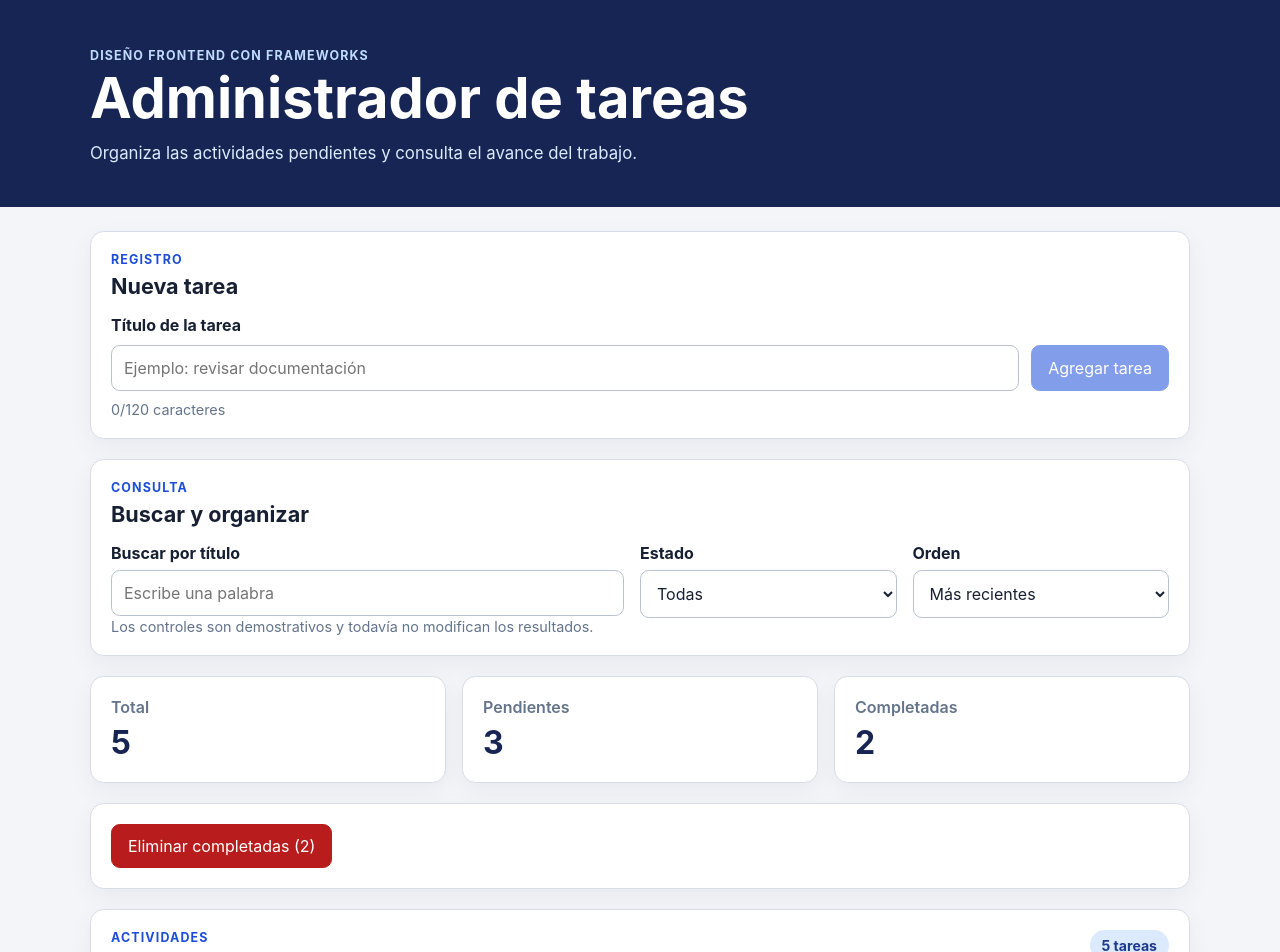
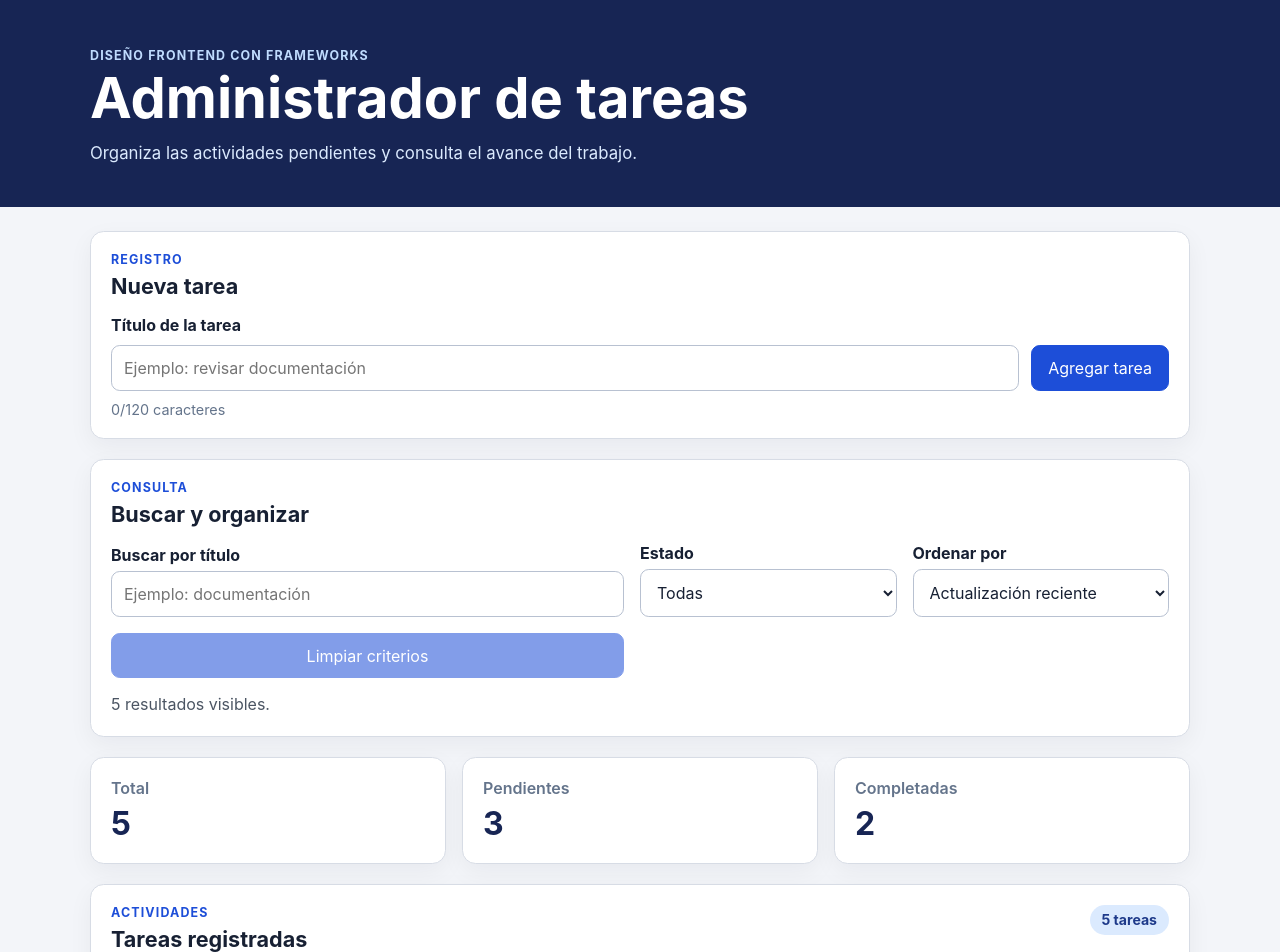
Before and after one commit to Mcuzz/task-manager-frontend, a React (Vite) app: page / in a window 1280 px wide. Shown: the top 952 px of the page. Built offline with nearby package versions, Linux system fonts and the light colour scheme.

Commit message:
feat: agregar consulta y persistencia local de tareas

```diff
--- a/src/App.tsx
+++ b/src/App.tsx
@@ -1,23 +1,32 @@
-import { useState } from "react";
+import { useEffect, useState } from "react";
 import { AppHeader } from "./components/AppHeader";
-import TaskFilters from "./components/TaskFilters";
+import { TaskFilters } from "./components/TaskFilters";
 import { TaskForm } from "./components/TaskForm";
 import { TaskList } from "./components/TaskList";
 import { TaskSummary } from "./components/TaskSummary";
 import { tasks as initialTasks } from "./data/task";
 import type { Task } from "./models/task.interface";
-import { TaskActions } from "./components/TaskActions";
+import type { TaskFilter, TaskSort } from "./models/task-view.types";
+import { getVisibleTasks } from "./services/task-query.service";
+import { loadTasks, saveTasks } from "./services/task-storage.service";
 export default function App() {
-  const [tasks, setTasks] = useState<Task[]>(() => [...initialTasks]);
-  const completedCount = tasks.filter(
-    (task) => task.status === "completed",
-  ).length;
-  function handleClearCompleted() {
-    setTasks((currentTasks) =>
-      currentTasks.filter((task) => task.status !== "completed"),
-    );
-  }
-  function handleAddTask(title: string) {
+  const [tasks, setTasks] = useState<Task[]>(() => loadTasks(initialTasks));
+  const [query, setQuery] = useState("");
+  const [filter, setFilter] = useState<TaskFilter>("all");
+  const [sortBy, setSortBy] = useState<TaskSort>("updated-desc");
+  useEffect(() => {
+    saveTasks(tasks);
+  }, [tasks]);
+  const visibleTasks = getVisibleTasks(tasks, {
+    query,
+    filter,
+    sortBy,
+  });
+  const hasActiveCriteria = query.trim() !== "" || filter !== "all";
+  const emptyMessage = hasActiveCriteria
+    ? "No hay tareas que coincidan con la búsqueda y el filtro."
+    : "Utiliza el formulario para registrar una nueva actividad.";
+  function handleAddTask(title: string): void {
     const now = new Date().toISOString();
     const newTask: Task = {
       id: crypto.randomUUID(),
@@ -27,11 +36,8 @@ export default function App() {
       updatedAt: now,
     };
     setTasks((currentTasks) => [newTask, ...currentTasks]);
-    setTasks((currentTasks) =>
-      currentTasks.filter((task) => task.status !== "completed"),
-    );
   }
-  function handleToggleStatus(id: string) {
+  function handleToggleStatus(id: string): void {
     const now = new Date().toISOString();
     setTasks((currentTasks) =>
       currentTasks.map((task) => {
@@ -46,7 +52,7 @@ export default function App() {
       }),
     );
   }
-  function handleEditTask(id: string, title: string) {
+  function handleEditTask(id: string, title: string): void {
     const now = new Date().toISOString();
     setTasks((currentTasks) =>
       currentTasks.map((task) =>
@@ -60,7 +66,7 @@ export default function App() {
       ),
     );
   }
-  function handleDeleteTask(id: string) {
+  function handleDeleteTask(id: string): void {
     const selectedTask = tasks.find((task) => task.id === id);
     if (!selectedTask) {
       return;
@@ -73,20 +79,30 @@ export default function App() {
     }
     setTasks((currentTasks) => currentTasks.filter((task) => task.id !== id));
   }
+  function handleClearCriteria(): void {
+    setQuery("");
+    setFilter("all");
+    setSortBy("updated-desc");
+  }
   return (
     <div className="app-shell">
       <AppHeader />
       <main className="app-main">
         <TaskForm onAddTask={handleAddTask} />
-        <TaskFilters />
+        <TaskFilters
+          query={query}
+          filter={filter}
+          sortBy={sortBy}
+          resultCount={visibleTasks.length}
+          onQueryChange={setQuery}
+          onFilterChange={setFilter}
+          onSortChange={setSortBy}
+          onClear={handleClearCriteria}
+        />
         <TaskSummary tasks={tasks} />
-        <TaskActions
-          completedCount={completedCount}
-          onClearCompleted={handleClearCompleted}
-        />
-
         <TaskList
-          tasks={tasks}
+          tasks={visibleTasks}
+          emptyMessage={emptyMessage}
           onToggleStatus={handleToggleStatus}
           onEditTask={handleEditTask}
           onDeleteTask={handleDeleteTask}
--- a/src/components/TaskFilters.tsx
+++ b/src/components/TaskFilters.tsx
@@ -1,40 +1,118 @@
-export default function TaskFilters() {
+
+import type {
+  TaskFilter,
+  TaskSort,
+} from '../models/task-view.types';
+
+interface TaskFiltersProps {
+  query: string;
+  filter: TaskFilter;
+  sortBy: TaskSort;
+  resultCount: number;
+  onQueryChange: (value: string) => void;
+  onFilterChange: (value: TaskFilter) => void;
+  onSortChange: (value: TaskSort) => void;
+  onClear: () => void;
+}
+
+export function TaskFilters({
+  query,
+  filter,
+  sortBy,
+  resultCount,
+  onQueryChange,
+  onFilterChange,
+  onSortChange,
+  onClear,
+}: TaskFiltersProps) {
+  const hasActiveCriteria =
+    query.trim() !== '' ||
+    filter !== 'all' ||
+    sortBy !== 'updated-desc';
+
+  const resultLabel =
+    resultCount === 1
+      ? '1 resultado visible.'
+      : `${resultCount} resultados visibles.`;
+
   return (
-    <section className="panel" aria-labelledby="filters-title">
+    <section
+      className="panel"
+      aria-labelledby="task-filters-title"
+    >
       <div className="section-heading">
         <div>
-          <p className="section-heading__eyebrow">Consulta</p>
-          <h2 id="filters-title">Buscar y organizar</h2>
+          <p className="section-heading__eyebrow">
+            Consulta
+          </p>
+          <h2 id="task-filters-title">
+            Buscar y organizar
+          </h2>
         </div>
       </div>
+
       <div className="filters-grid">
-        <div className="field">
-          <label htmlFor="task-search">Buscar por título</label>
+        <label className="filter-field">
+          <span>Buscar por título</span>
           <input
-            id="task-search"
             type="search"
-            placeholder="Escribe una palabra"
+            value={query}
+            placeholder="Ejemplo: documentación"
+            onChange={(event) =>
+              onQueryChange(event.target.value)
+            }
           />
-        </div>
-        <div className="field">
-          <label htmlFor="status-filter">Estado</label>
-          <select id="status-filter" defaultValue="all">
+        </label>
+
+        <label className="filter-field">
+          <span>Estado</span>
+          <select
+            value={filter}
+            onChange={(event) =>
+              onFilterChange(
+                event.target.value as TaskFilter,
+              )
+            }
+          >
             <option value="all">Todas</option>
             <option value="pending">Pendientes</option>
             <option value="completed">Completadas</option>
           </select>
-        </div>
-        <div className="field">
-          <label htmlFor="task-order">Orden</label>
-          <select id="task-order" defaultValue="newest">
-            <option value="newest">Más recientes</option>
-            <option value="oldest">Más antiguas</option>
-            <option value="title">Por título</option>
+        </label>
+
+        <label className="filter-field">
+          <span>Ordenar por</span>
+          <select
+            value={sortBy}
+            onChange={(event) =>
+              onSortChange(
+                event.target.value as TaskSort,
+              )
+            }
+          >
+            <option value="updated-desc">
+              Actualización reciente
+            </option>
+            <option value="created-desc">
+              Creación reciente
+            </option>
+            <option value="title-asc">
+              Título A a Z
+            </option>
           </select>
-        </div>
+        </label>
+
+        <button
+          type="button"
+          onClick={onClear}
+          disabled={!hasActiveCriteria}
+        >
+          Limpiar criterios
+        </button>
       </div>
-      <p className="helper-text">
-        Los controles son demostrativos y todavía no modifican los resultados.
+
+      <p className="filter-results" role="status">
+        {resultLabel}
       </p>
     </section>
   );
--- a/src/components/TaskForm.tsx
+++ b/src/components/TaskForm.tsx
@@ -1,18 +1,31 @@
 import { useState } from "react";
 import type { FormEvent } from "react";
+import {
+  TASK_TITLE_MAX_LENGTH,
+  validateTaskTitle,
+} from "../utils/task-validation";
 interface TaskFormProps {
   onAddTask: (title: string) => void;
 }
 export function TaskForm({ onAddTask }: TaskFormProps) {
   const [title, setTitle] = useState("");
-  const normalizedTitle = title.trim();
-  function handleSubmit(event: FormEvent<HTMLFormElement>) {
+  const [error, setError] = useState("");
+  function handleTitleChange(value: string): void {
+    setTitle(value);
+    if (error) {
+      setError(validateTaskTitle(value) ?? "");
+    }
+  }
+  function handleSubmit(event: FormEvent<HTMLFormElement>): void {
     event.preventDefault();
-    if (!normalizedTitle) {
+    const validationMessage = validateTaskTitle(title);
+    if (validationMessage) {
+      setError(validationMessage);
       return;
     }
-    onAddTask(normalizedTitle);
+    onAddTask(title.trim());
     setTitle("");
+    setError("");
   }
   return (
     <section className="panel" aria-labelledby="task-form-title">
@@ -22,7 +35,7 @@ export function TaskForm({ onAddTask }: TaskFormProps) {
           <h2 id="task-form-title">Nueva tarea</h2>
         </div>
       </div>
-      <form className="task-form" onSubmit={handleSubmit}>
+      <form className="task-form" onSubmit={handleSubmit} noValidate>
         <label htmlFor="task-title">Título de la tarea</label>
         <div className="task-form__row">
           <input
@@ -30,16 +43,24 @@ export function TaskForm({ onAddTask }: TaskFormProps) {
             name="title"
             type="text"
             placeholder="Ejemplo: revisar documentación"
-            maxLength={120}
+            maxLength={TASK_TITLE_MAX_LENGTH}
             value={title}
-            onChange={(event) => setTitle(event.target.value)}
-            required
+            onChange={(event) => handleTitleChange(event.target.value)}
+            aria-invalid={Boolean(error)}
+            aria-describedby={
+              error ? "task-title-help task-title-error" : "task-title-help"
+            }
           />
-          <button type="submit" disabled={!normalizedTitle}>
-            Agregar tarea
-          </button>
+          <button type="submit">Agregar tarea</button>
         </div>
-        <p className="helper-text">{title.length}/120 caracteres</p>
+        <p id="task-title-help" className="helper-text">
+          {title.length}/{TASK_TITLE_MAX_LENGTH} caracteres
+        </p>
+        {error && (
+          <p id="task-title-error" className="field-error" role="alert">
+            {error}
+          </p>
+        )}
       </form>
     </section>
   );
--- a/src/components/TaskList.tsx
+++ b/src/components/TaskList.tsx
@@ -2,12 +2,14 @@ import type { Task } from "../models/task.interface";
 import { TaskItem } from "./TaskItem";
 interface TaskListProps {
   tasks: Task[];
+  emptyMessage: string;
   onToggleStatus: (id: string) => void;
   onEditTask: (id: string, title: string) => void;
   onDeleteTask: (id: string) => void;
 }
 export function TaskList({
   tasks,
+  emptyMessage,
   onToggleStatus,
   onEditTask,
   onDeleteTask,
@@ -24,8 +26,8 @@ export function TaskList({
       </div>
       {tasks.length === 0 ? (
         <div className="empty-state" role="status">
-          <h3>No hay tareas registradas</h3>
-          <p>Utiliza el formulario para registrar una nueva actividad.</p>
+          <h3>Sin resultados</h3>
+          <p>{emptyMessage}</p>
         </div>
       ) : (
         <div className="task-list" role="list">
--- /dev/null
+++ b/src/services/task-query.service.ts
@@ -0,0 +1,52 @@
+import type { Task } from '../models/task.interface';
+import type {
+    TaskSort,
+    TaskViewOptions,
+} from '../models/task-view.types';
+const titleCollator = new Intl.Collator('es-MX', {
+    sensitivity: 'base',
+});
+function compareTasks(
+    firstTask: Task,
+    secondTask: Task,
+    sortBy: TaskSort,
+): number {
+    switch (sortBy) {
+        case 'created-desc':
+            return (
+                Date.parse(secondTask.createdAt) -
+                Date.parse(firstTask.createdAt)
+            );
+        case 'title-asc':
+            return titleCollator.compare(
+                firstTask.title,
+                secondTask.title,
+            );
+        case 'updated-desc':
+        default:
+            return (
+                Date.parse(secondTask.updatedAt) -
+                Date.parse(firstTask.updatedAt)
+            );
+    }
+}
+export function getVisibleTasks(
+    tasks: Task[],
+    options: TaskViewOptions,
+): Task[] {
+    const normalizedQuery = options.query
+        .trim()
+        .toLocaleLowerCase('es-MX');
+    const filteredTasks = tasks.filter((task) => {
+        const matchesQuery = task.title
+            .toLocaleLowerCase('es-MX')
+            .includes(normalizedQuery);
+        const matchesFilter =
+            options.filter === 'all' ||
+            task.status === options.filter;
+        return matchesQuery && matchesFilter;
+    });
+    return [...filteredTasks].sort((firstTask, secondTask) =>
+        compareTasks(firstTask, secondTask, options.sortBy),
+    );
+}
--- a/src/styles/index.css
+++ b/src/styles/index.css
@@ -381,3 +381,42 @@ p {
     white-space: nowrap;
     border: 0;
 }
+
+.field-error {
+margin: 0;
+color: #9b1c1c;
+font-size: 0.9rem;
+font-weight: 700;
+}
+input[aria-invalid='true'] {
+border-color: #9b1c1c;
+outline-color: #9b1c1c;
+}
+.filters-grid {
+display: grid;
+grid-template-columns: minmax(220px, 2fr) repeat(2, minmax(170px, 1fr));
+gap: 1rem;
+align-items: end;
+}
+.filter-field {
+display: grid;
+gap: 0.4rem;
+}
+.filter-field span {
+font-weight: 700;
+
+}
+.filter-field input,
+.filter-field select {
+width: 100%;
+}
+.filter-results {
+min-height: 1.4rem;
+margin: 1rem 0 0;
+color: #4b5563;
+}
+@media (max-width: 760px) {
+.filters-grid {
+grid-template-columns: 1fr;
+}
+}
--- /dev/null
+++ b/src/utils/task-validation.ts
@@ -0,0 +1,16 @@
+export const TASK_TITLE_MAX_LENGTH = 120;
+export function validateTaskTitle(
+value: string,
+): string | null {
+const title = value.trim();
+if (!title) {
+return 'Escribe el título de la tarea.';
+}
+if (title.length < 3) {
+return 'El título debe tener al menos 3 caracteres.';
+}
+if (title.length > TASK_TITLE_MAX_LENGTH) {
+return `El título no puede superar ${TASK_TITLE_MAX_LENGTH} caracteres.`;
+}
+return null;
+}
```
Also changed, not shown: src/components/TaskItem.tsx (+36 -13 lines), src/models/task-view.types.ts (added, +11 -0 lines), src/services/task-storage.service.ts (added, +58 -0 lines), 1 other file (tests, documents, lock files or other folders).
